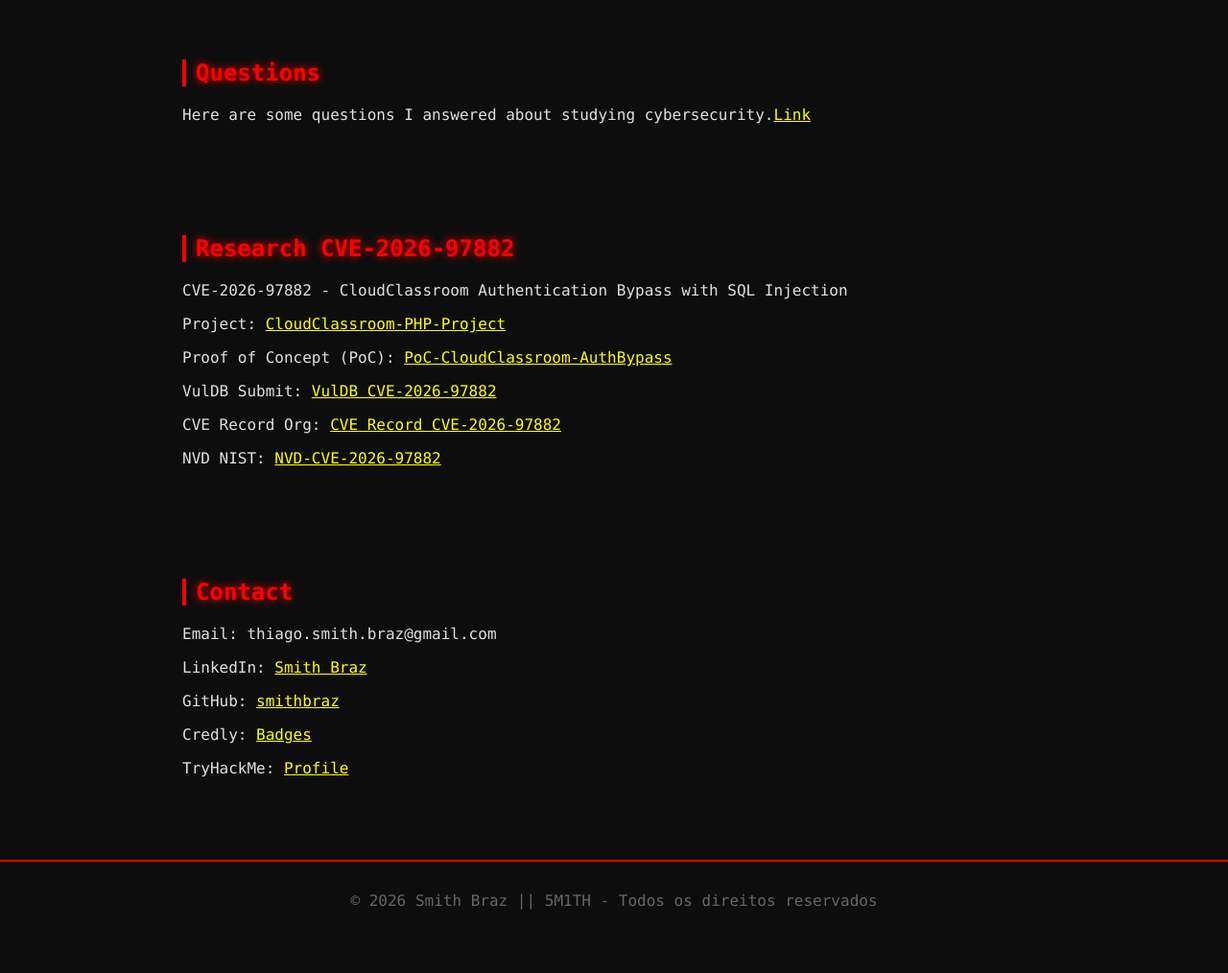
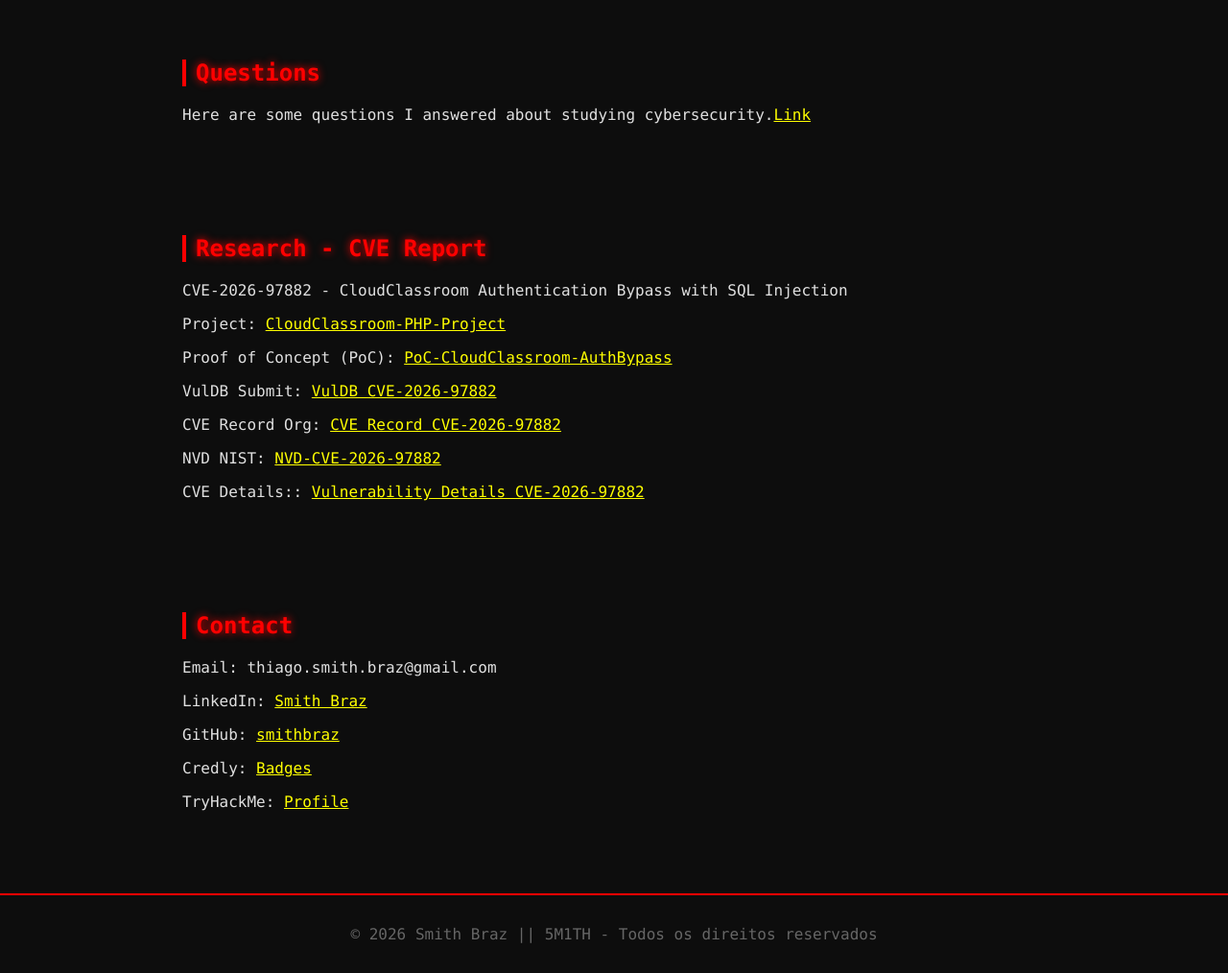
Before and after one commit to smithbraz/site, a plain HTML site: page index.html in a window 1280 px wide. Shown: the part 3096-4110 px from the top of the page at 96% size. Before the commit the page ends 4075 px from the top, so only its background shows below. Drawn offline with Linux system fonts and the light colour scheme.

Commit message:
Update index.html

```diff
--- a/index.html
+++ b/index.html
@@ -292,13 +292,14 @@
 </section>
 
 <section id="research">
-  <h2>Research CVE-2026-97882</h2>
+  <h2>Research - CVE Report</h2>
   <p>CVE-2026-97882 - CloudClassroom Authentication Bypass with SQL Injection</p>
   <p>Project: <a href="https://github.com/mathurvishal/CloudClassroom-PHP-Project" target="_blank">CloudClassroom-PHP-Project</a></p>
   <p>Proof of Concept (PoC): <a href="https://github.com/smithbraz/PoC-CloudClassroom-AuthBypass" target="_blank">PoC-CloudClassroom-AuthBypass</a></p>
   <p>VulDB Submit: <a href="https://vuldb.com/vuln/409901" target="_blank">VulDB CVE-2026-97882</a></p>
   <p>CVE Record Org: <a href="https://www.cve.org/CVERecord?id=CVE-2026-97882" target="_blank">CVE Record CVE-2026-97882</a></p>
   <p>NVD NIST: <a href="https://nvd.nist.gov/vuln/detail/cve-2026-97882" target="_blank">NVD-CVE-2026-97882</a></p>
+  <p>CVE Details:: <a href="https://www.cvedetails.com/cve/CVE-2026-97882/" target="_blank">Vulnerability Details CVE-2026-97882</a></p>
 </section>
 
 <section id="contact">
```
